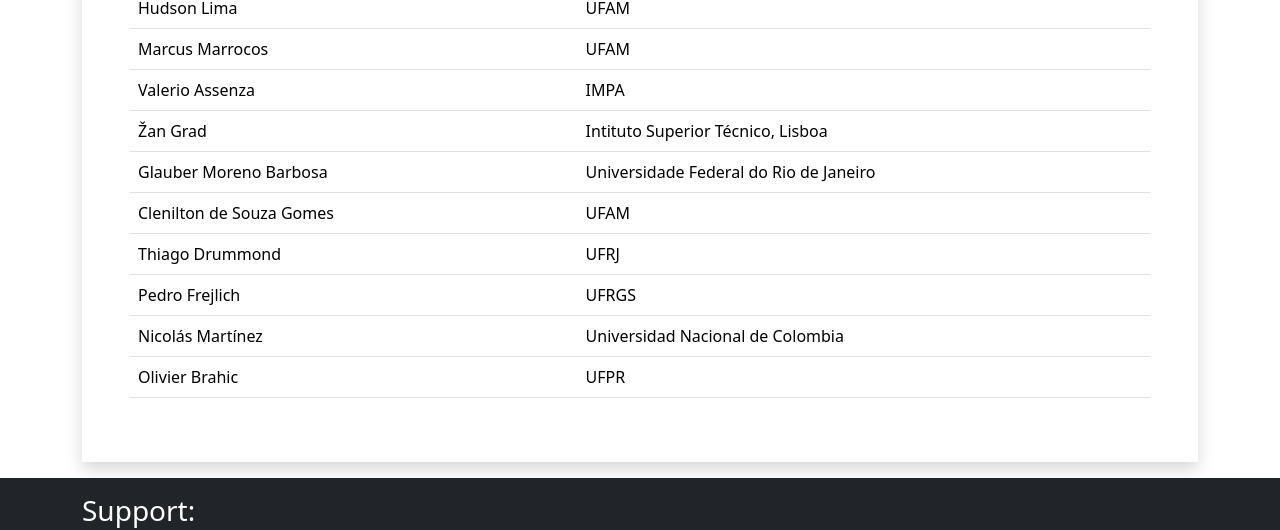
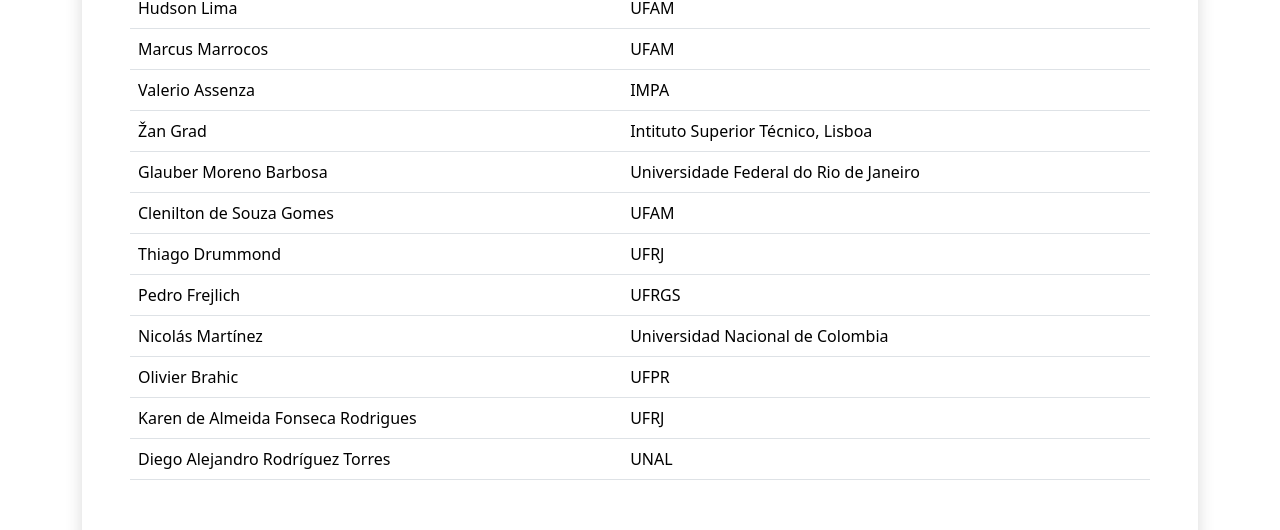
Before and after one commit to poissongeometry/poissongeometry.github.io, a plain HTML site: page 2024/participants.html in a window 1280 px wide. Shown: the part 1542-2072 px from the top of the page. Drawn offline with nearby package versions, Linux system fonts and the light colour scheme.

Commit message:
Update participants.html

```diff
--- a/2024/participants.html
+++ b/2024/participants.html
@@ -232,6 +232,14 @@
     <td>Olivier Brahic</td>
     <td>UFPR</td>
 </tr>
+<tr>
+    <td>Karen de Almeida Fonseca Rodrigues</td>
+    <td>UFRJ</td>
+</tr>
+<tr>
+    <td>Diego Alejandro Rodríguez Torres </td>
+    <td>UNAL</td>
+</tr>
 </tbody>
 </table>
 </div>
```
